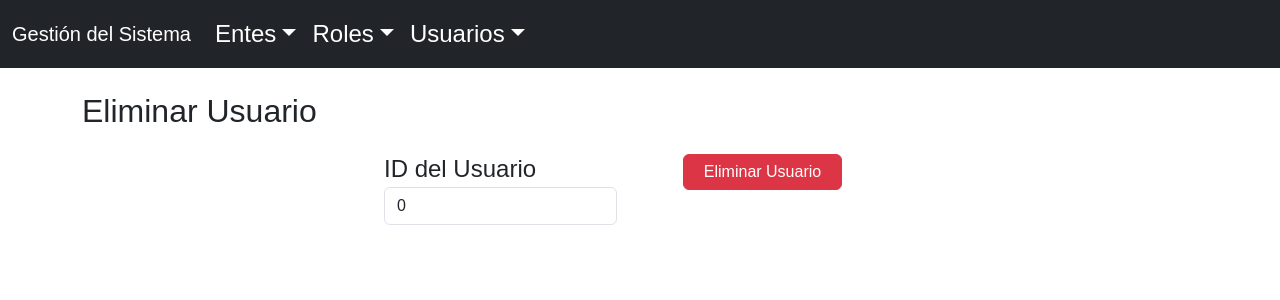
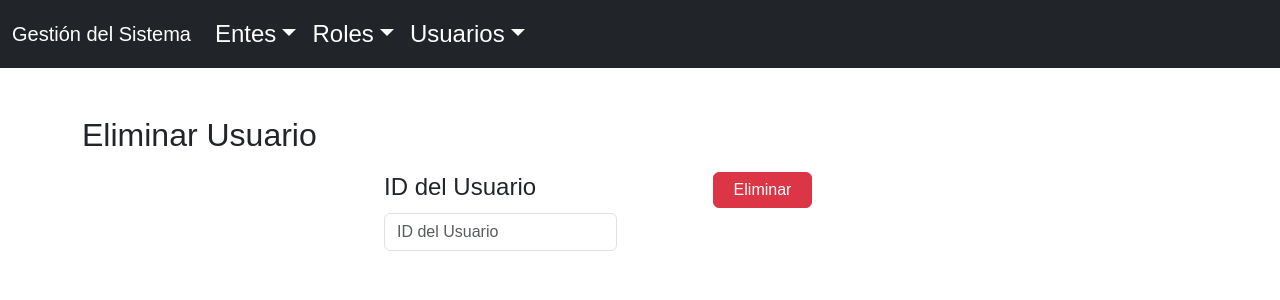
Before and after one commit to jrnature/proDapp, a React (Vite) app in the folder src/proDapp_frontend/: page /deleteUser in a window 1280 px wide. Shown: the top 300 px of the page. Built offline with nearby package versions, Linux system fonts and the light colour scheme.

Commit message:
deleteRol funcionando

```diff
--- a/src/proDapp_frontend/src/components/DeleteRol.jsx
+++ b/src/proDapp_frontend/src/components/DeleteRol.jsx
@@ -1,41 +1,57 @@
 import React, { useState } from 'react';
-import { Button, Form, Alert } from 'react-bootstrap';
+import { Button, Form, Container } from 'react-bootstrap';
 
-const DeleteRole = ({ deleteRole }) => {
+const DeleteRol = ({ deleteRol }) => {
   const [idRol, setIdRol] = useState('');
-  const [error, setError] = useState('');
+
+  const handleChange = (e) => {
+    setIdRol(e.target.value);
+  };
 
   const handleSubmit = async (e) => {
     e.preventDefault();
     try {
-      await deleteRole(parseInt(idRol, 10));
-      setError('');
+      const id = parseInt(idRol, 10);
+
+      // Verifica si el ID es un número válido
+      if (isNaN(id)) {
+        alert('ID inválido. Por favor, ingrese un número entero para el ID.');
+        return;
+      }
+
+      // Llama a la función deleteRol
+      await deleteRol(id);
+
+      // Muestra un mensaje de éxito
       alert('Rol eliminado correctamente');
-    } catch (err) {
-      setError('Error al eliminar el rol');
+      setIdRol(''); // Limpia el campo de entrada
+    } catch (error) {
+      // Maneja errores y muestra un mensaje adecuado
+      console.error('Error al eliminar el rol:', error);
+      alert('Error al eliminar el rol. Intenta nuevamente.');
     }
   };
 
   return (
-    <div className="container mt-5">
-      <h2 className="mb-4">Eliminar Rol</h2>
-      {error && <Alert variant="danger">{error}</Alert>}
+    <Container className="mt-5">
+      <h2>Eliminar Rol</h2>
       <Form onSubmit={handleSubmit}>
-        <Form.Group className="mb-3">
+        <Form.Group className="mb-3" controlId="idRol">
           <Form.Label>ID del Rol</Form.Label>
           <Form.Control
             type="number"
+            placeholder="ID del Rol"
             value={idRol}
-            onChange={(e) => setIdRol(e.target.value)}
-            placeholder="Ingresa el ID del rol"
+            onChange={handleChange}
             required
           />
         </Form.Group>
-
-        <Button type="submit" variant="danger">Eliminar Rol</Button>
+        <Button variant="danger" type="submit">
+          Eliminar
+        </Button>
       </Form>
-    </div>
+    </Container>
   );
 };
 
-export default DeleteRole;
+export default DeleteRol;
--- a/src/proDapp_frontend/src/components/DeleteUser.jsx
+++ b/src/proDapp_frontend/src/components/DeleteUser.jsx
@@ -1,37 +1,71 @@
-import React, { useState } from "react";
+import React, { useState } from 'react';
+import { Button, Form, Container, Alert } from 'react-bootstrap';
 
+const EliminarUsuario = ({ deleteUsuario }) => {
+  const [idUsuario, setIdUsuario] = useState('');
+  const [error, setError] = useState('');
+  const [success, setSuccess] = useState('');
 
-const DeleteUser = () => {
-  const [idUsuario, setIdUsuario] = useState(0);
+  const handleChange = (e) => {
+    setIdUsuario(e.target.value);
+    setError(''); // Limpia el mensaje de error al cambiar el input
+    setSuccess(''); // Limpia el mensaje de éxito al cambiar el input
+  };
 
   const handleSubmit = async (e) => {
     e.preventDefault();
+    setError(''); // Limpia el mensaje de error
+    setSuccess(''); // Limpia el mensaje de éxito
+
+    const id = parseInt(idUsuario, 10);
+
+    // Verifica si el ID es un número válido
+    if (isNaN(id) || id <= 0) {
+      setError('ID inválido. Por favor, ingrese un número entero positivo para el ID.');
+      return;
+    }
+
+    // Confirmación antes de eliminar
+    if (!window.confirm(`¿Estás seguro de que quieres eliminar el usuario con ID ${id}?`)) {
+      return;
+    }
+
     try {
-      await actor.deleteUsuario(Number(idUsuario));
-      alert("Usuario eliminado con éxito");
+      // Llama a la función deleteUsuario
+      await deleteUsuario(id);
+
+      // Muestra un mensaje de éxito
+      setSuccess('Usuario eliminado correctamente');
+      setIdUsuario(''); // Limpia el campo de entrada
     } catch (error) {
-      alert("Error al eliminar usuario: " + error.message);
+      // Maneja errores y muestra un mensaje adecuado
+      console.error('Error al eliminar el usuario:', error);
+      setError('Error al eliminar el usuario. Intenta nuevamente.');
     }
   };
 
   return (
-    <div className="container mt-4">
+    <Container className="mt-5">
       <h2>Eliminar Usuario</h2>
-      <form onSubmit={handleSubmit}>
-        <div className="form-group">
-          <label>ID del Usuario</label>
-          <input
-            className="form-control"
+      <Form onSubmit={handleSubmit}>
+        <Form.Group className="mb-3" controlId="idUsuario">
+          <Form.Label>ID del Usuario</Form.Label>
+          <Form.Control
             type="number"
             placeholder="ID del Usuario"
             value={idUsuario}
-            onChange={(e) => setIdUsuario(e.target.value)}
+            onChange={handleChange}
+            required
           />
-        </div>
-        <button className="btn btn-danger mt-3" type="submit">Eliminar Usuario</button>
-      </form>
-    </div>
+        </Form.Group>
+        <Button variant="danger" type="submit">
+          Eliminar
+        </Button>
+        {error && <Alert variant="danger" className="mt-3">{error}</Alert>}
+        {success && <Alert variant="success" className="mt-3">{success}</Alert>}
+      </Form>
+    </Container>
   );
 };
 
-export default DeleteUser;
+export default EliminarUsuario;
```
